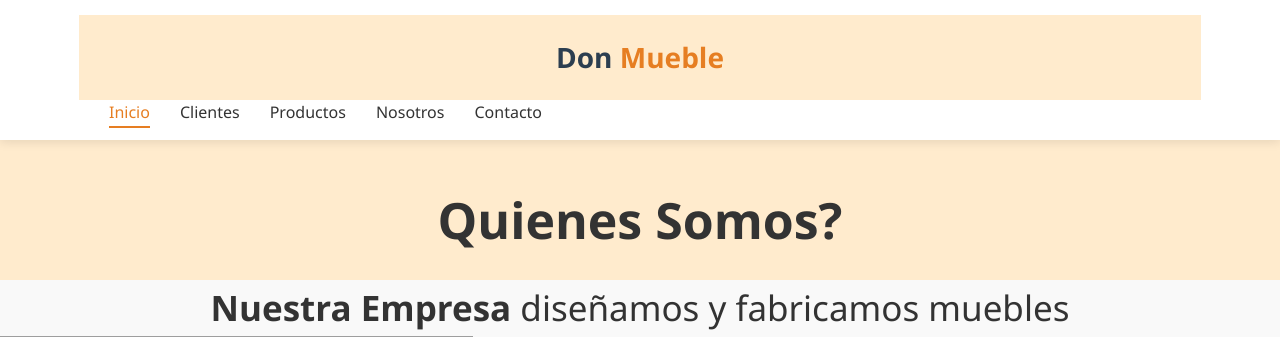
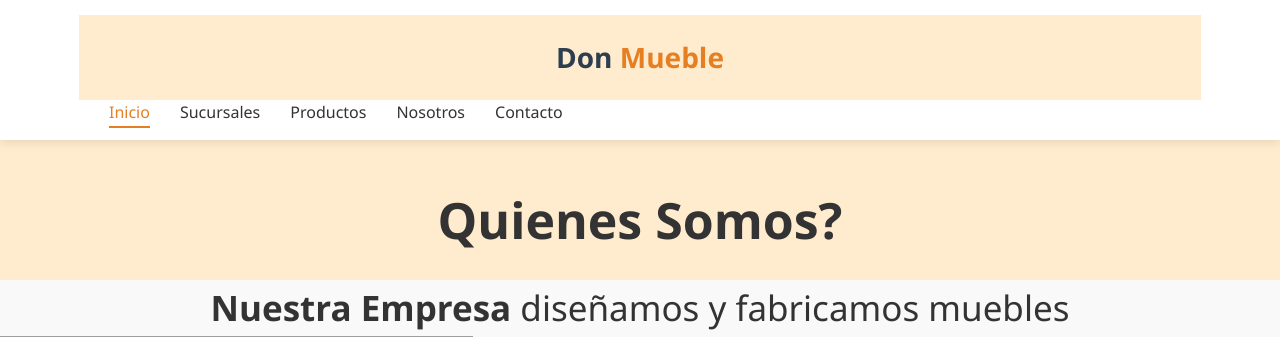
Before and after one commit to Alondra1906/PIA_DESWEB, a Django app: template website_pia/templates/nosotros.html in a window 1280 px wide. Shown: the top 337 px of the page. Run offline with Django 5.2, Linux system fonts and the light colour scheme; the template is opened without the code that fills it, so the values that code supplies are empty; parts of the project's set-up code (start-up, migrations or seed data) failed here and were passed over; grey boxes are pictures that could not be loaded.

Commit message:
corregi un error

```diff
--- a/website_pia/templates/nosotros.html
+++ b/website_pia/templates/nosotros.html
@@ -18,7 +18,7 @@
             <nav class="main-nav">
                 <ul>
                     <li><a href="{% url 'index' %}" class="active">Inicio</a></li>
-                    <li><a href="{% url 'clientes' %}">Clientes</a></li>
+                    <li><a href="{% url 'Sucursales' %}">Sucursales</a></li>
                     <li><a href="{% url 'productos' %}">Productos</a></li>
                     <li><a href="{% url 'nosotros' %}">Nosotros</a></li>
                     <li><a href="{% url 'contacto' %}">Contacto</a></li>
--- a/website_pia/templates/productos.html
+++ b/website_pia/templates/productos.html
@@ -17,7 +17,7 @@
             <nav class="main-nav">
                 <ul>
                     <li><a href="{% url 'index' %}" class="active">Inicio</a></li>
-                    <li><a href="{% url 'clientes' %}">Clientes</a></li>
+                    <li><a href="{% url 'Sucursales' %}">Sucursales</a></li>
                     <li><a href="{% url 'productos' %}">Productos</a></li>
                     <li><a href="{% url 'nosotros' %}">Nosotros</a></li>
                     <li><a href="{% url 'contacto' %}">Contacto</a></li>
@@ -247,7 +247,6 @@
             </div>
         </div>
     </footer>
-
-    <script src="/static/script.js"></script>
+    <script src="{% static 'script.js' %}"></script>
 </body>
 </html>
```
